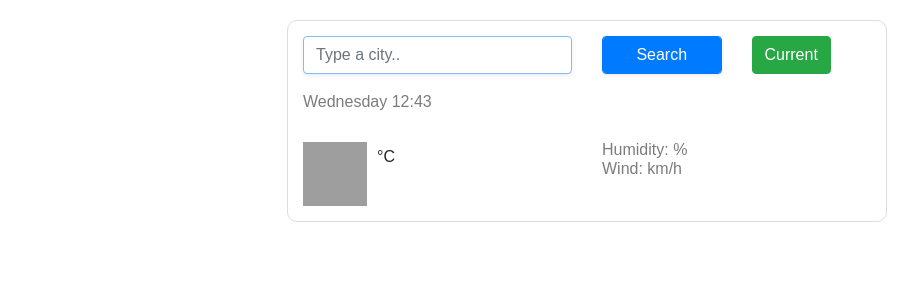
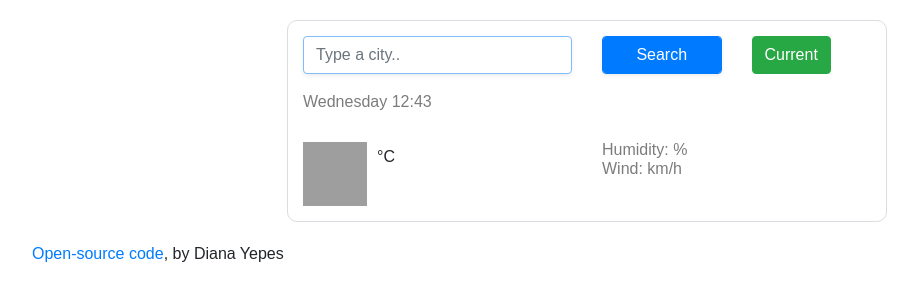
Before and after one commit to DianaYepes05/Demo-WeatherApp, a plain HTML site: page index.html in a window 1280 px wide. Shown: the whole page, without its empty margins (53-971 px from the left). Drawn offline with nearby package versions, Linux system fonts and the light colour scheme; no server answers; grey boxes are pictures that could not be loaded.

Commit message:
Add link to repository

```diff
--- a/index.html
+++ b/index.html
@@ -70,6 +70,14 @@
           </div>
         </div>
       </div>
+      <footer>
+        <a
+          href="https://github.com/DianaYepes05/Demo-WeatherApp"
+          target="_blank"
+          class="codedBy"
+          >Open-source code</a
+        >, by Diana Yepes
+      </footer>
     </div>
     <script src="src/index.js"></script>
   </body>
--- a/src/styles.css
+++ b/src/styles.css
@@ -22,6 +22,13 @@ li {
   height: 19px;
   line-height: 1;
   list-style: none;
+}
+
+.footer {
+  text-align: center;
+  font-family: arial, sans-serif;
+  margin: 0px auto;
+
 }
 
 .weather-app {
```
